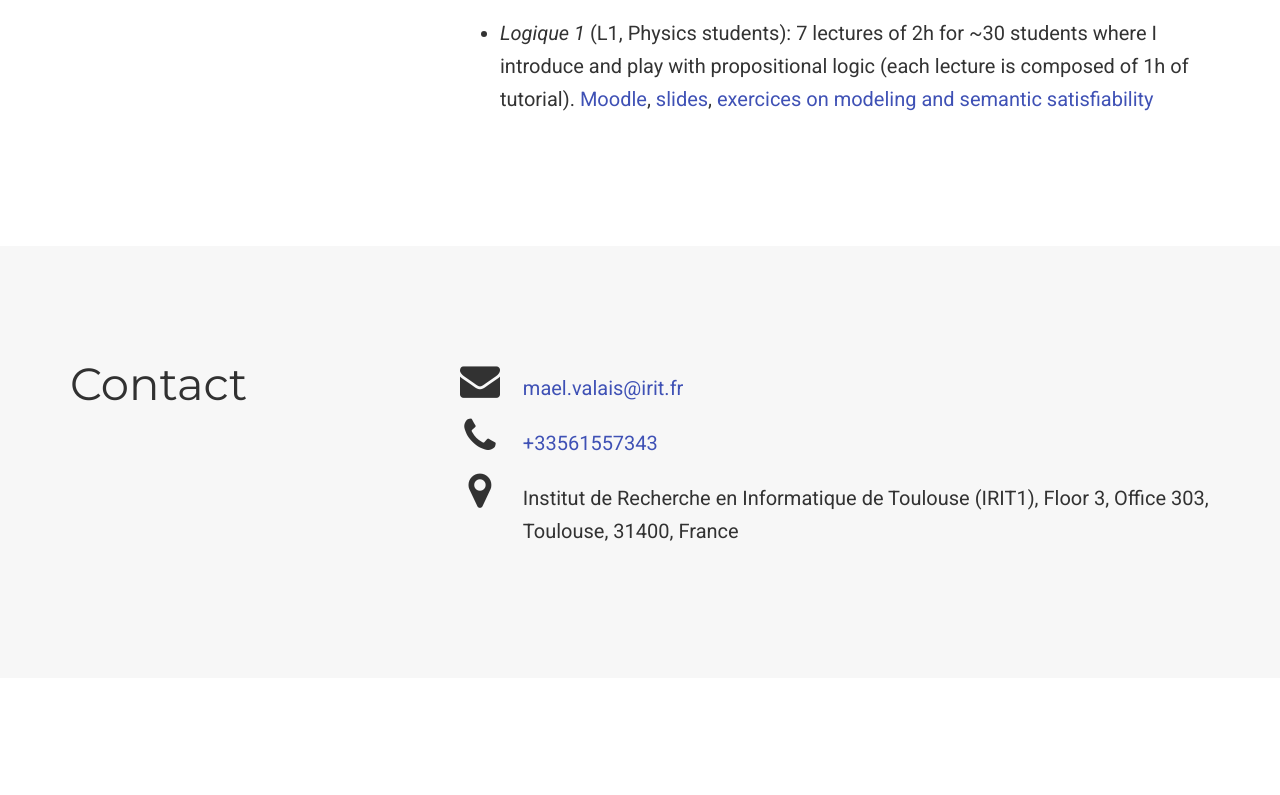
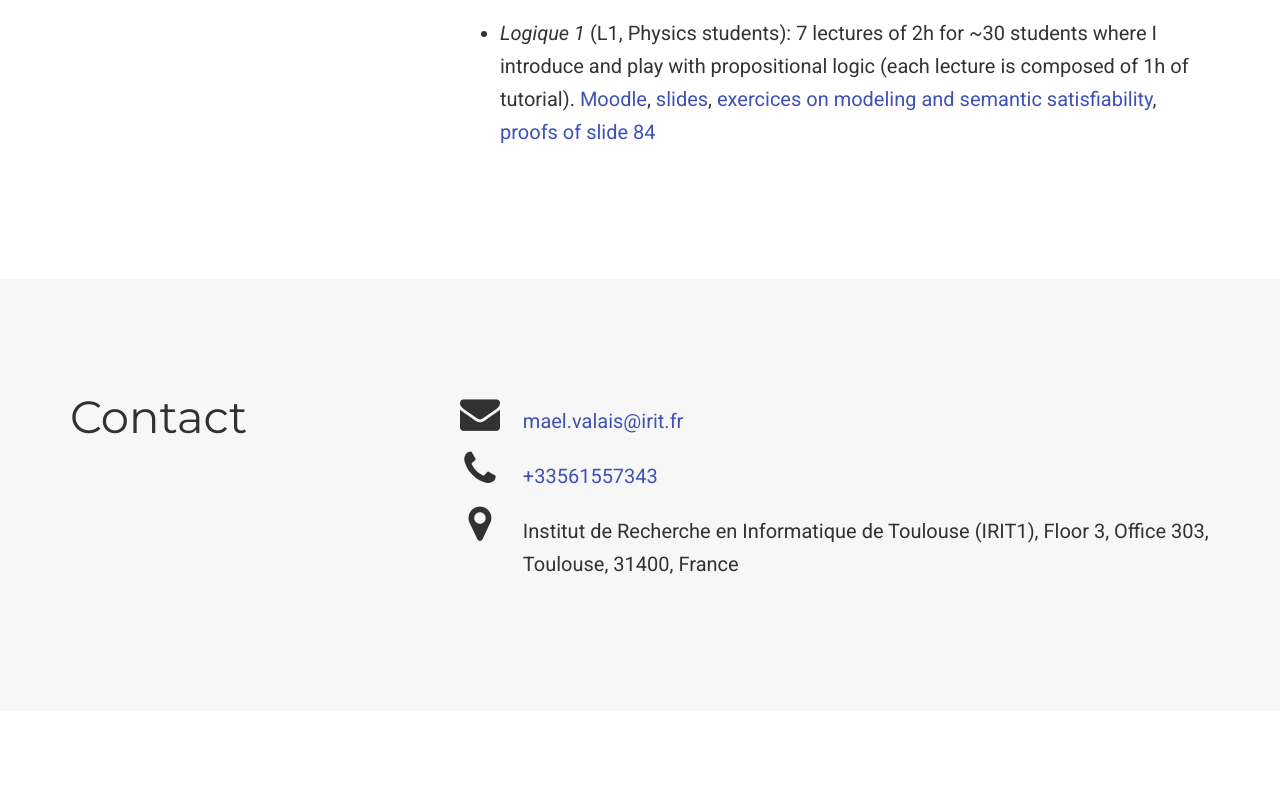
Before and after one commit to maelvalais/maelvalais.github.io, a plain HTML site: page index.html in a window 1280 px wide. Shown: the part 5757-6552 px from the top of the page. Drawn offline with nearby package versions, Linux system fonts and the light colour scheme; some packages are replaced by stand-ins of ours; some icons are missing.

Commit message:
update on Sam fév  3 20:34:19 CET 2018

```diff
--- a/index.html
+++ b/index.html
@@ -884,7 +884,7 @@ well as global optimization. Total: 12h.</li>
 where I introduce and play with propositional logic (each lecture is
 composed of 1h of tutorial). <a href="http://moodle.univ-tlse3.fr/course/view.php?id=2830" target="_blank">Moodle</a>,
 <a href="https://cloud.irit.fr/index.php/s/emqXmBZtoUW5kVT" target="_blank">slides</a>,
-<a href="https://cloud.irit.fr/index.php/s/HU4oQU8VZqX4IRv" target="_blank">exercices on modeling and semantic satisfiability</a></li>
+<a href="https://cloud.irit.fr/index.php/s/HU4oQU8VZqX4IRv" target="_blank">exercices on modeling and semantic satisfiability</a>, <a href="https://cloud.irit.fr/index.php/s/FA42VbGi7w8CSK9" target="_blank">proofs of slide 84</a></li>
 </ul>
 
   </div>
```
